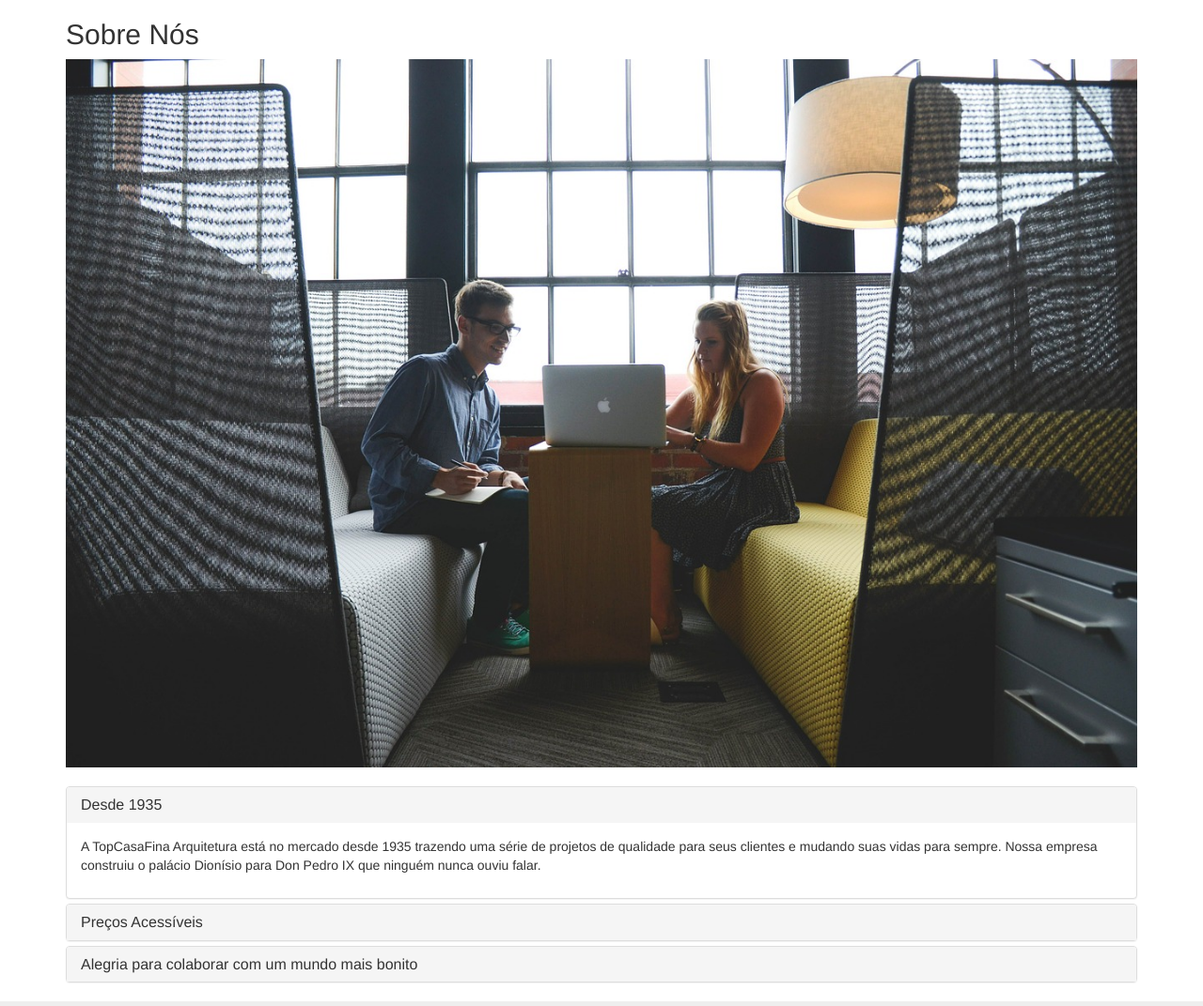
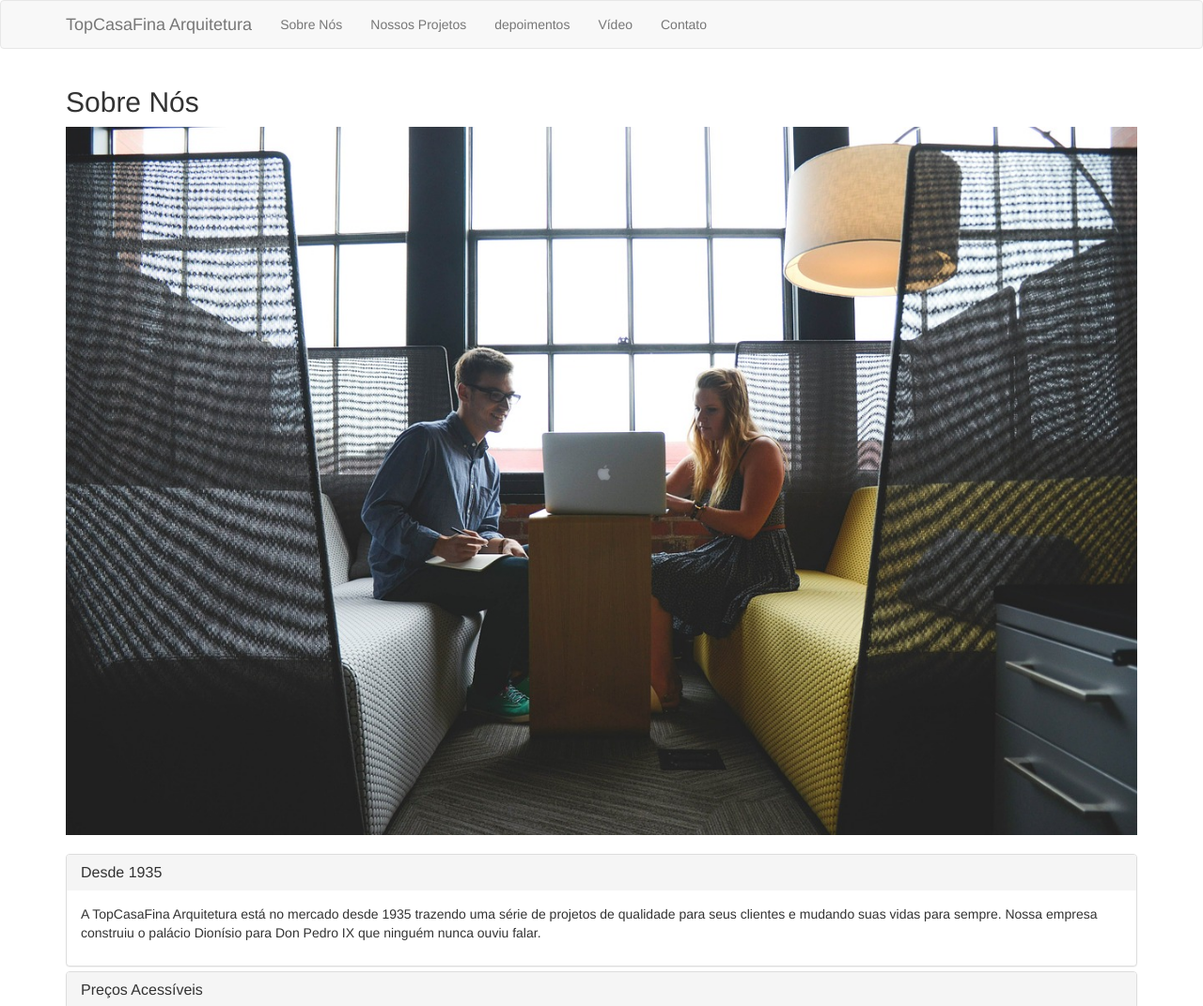
Before and after one commit to ediCarlosSilva/boostratpA, a plain HTML site: page index.html in a window 1280 px wide. Shown: the top 1071 px of the page at 94% size. Drawn offline with nearby package versions, Linux system fonts and the light colour scheme.

Commit message:
menu bar

```diff
--- a/index.html
+++ b/index.html
@@ -10,7 +10,33 @@
 </head>
 
 <body>
-    <section class="container">
+    <header>
+        <nav class="navbar navbar-default">
+            <div class="container">
+                <div class="navbar-header">
+                    <button type="button" class="navbar-toggle collapsed" data-toggle="collapse" data-target="#collapse-navbar" aria-expanded="false">
+                    <span class="sr-only">Toggle navigation</span>
+                    <span class="icon-bar"></span>
+                    <span class="icon-bar"></span>
+                    <span class="icon-bar"></span>
+                </button>
+                    <a class="navbar-brand" href="#">TopCasaFina Arquitetura</a>
+                </div>
+
+                <div class="collapse navbar-collapse" id="collapse-navbar">
+                    <ul class="nav navbar-nav">
+                        <li><a href="#sobre-nos">Sobre Nós</a></li>
+                        <li><a href="#nossos-projetos">Nossos Projetos</a></li>
+                        <li><a href="#depoimentos">depoimentos</a></li>
+                        <li><a href="#video">Vídeo</a></li>
+                        <li><a href="#contato">Contato</a></li>
+                    </ul>
+                </div>
+            </div>
+        </nav>
+    </header>
+
+    <section id="sobre-nos" class="container">
         <h2>Sobre Nós</h2>
         <img class="img-responsive" src="img/empresa.jpg" alt="Imagem da empresa">
 
@@ -60,7 +86,7 @@
         </div>
     </div>
 
-    <section class="container">
+    <section id="nossos-projetos" class="container">
         <h2>Nossos Projetos</h2>
 
         <figure class="thumbnail">
@@ -105,7 +131,7 @@
 
     </section>
 
-    <section>
+    <section id="depoimentos">
         <div class="titulo-depoimentos">
             <h2 class="container">Depoimento de Clientes</h2>
         </div>
@@ -157,14 +183,14 @@
 
     </section>
 
-    <section class="container">
+    <section id="video" class="container">
         <h2>Video institucional</h2>
         <div class="embed-responsive embed-responsive-16by9">
             <iframe width="560" height="315" src="https://www.youtube.com/embed/i_3Pv1AygeI" frameborder="0" gesture="media" allow="encrypted-media" allowfullscreen></iframe>
         </div>
     </section>
 
-    <section class="container">
+    <section id="contato" class="container">
         <h2>Contato</h2>
         <p>Entre em contato conosco</p>
 
```
Lines whose indentation alone changed are shown as unchanged.
